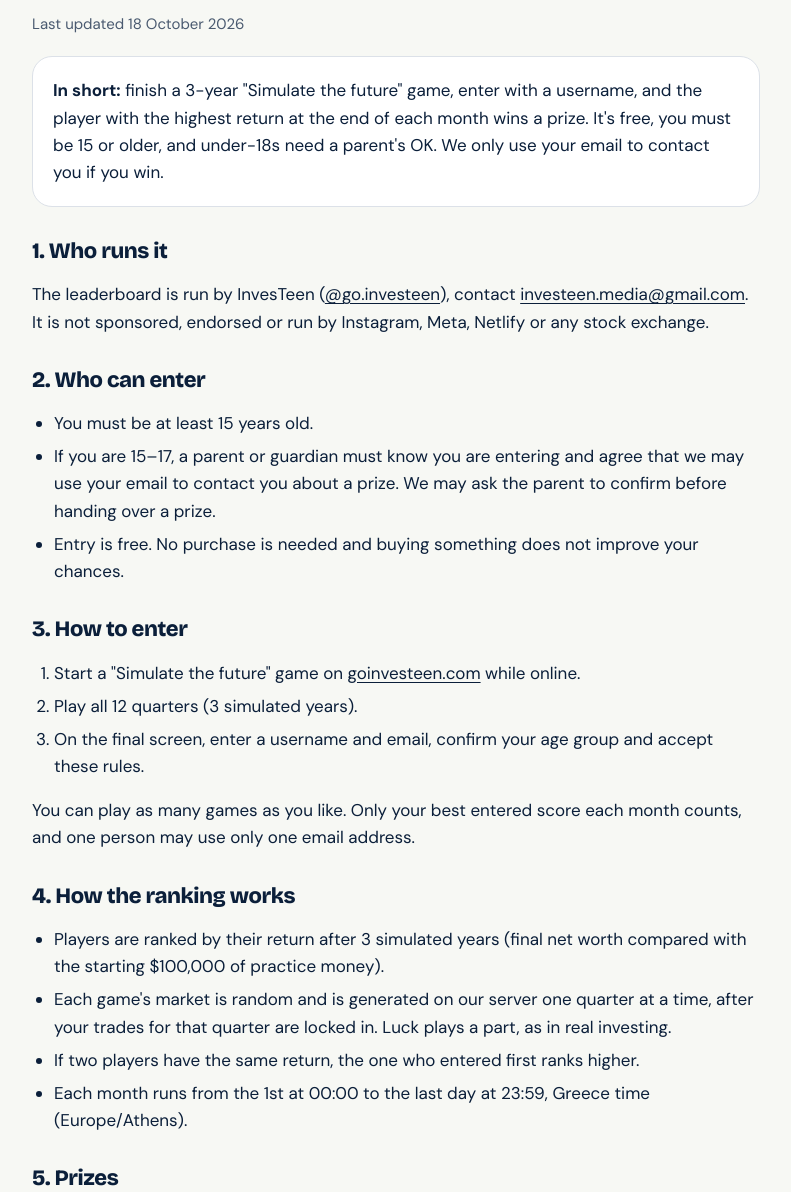
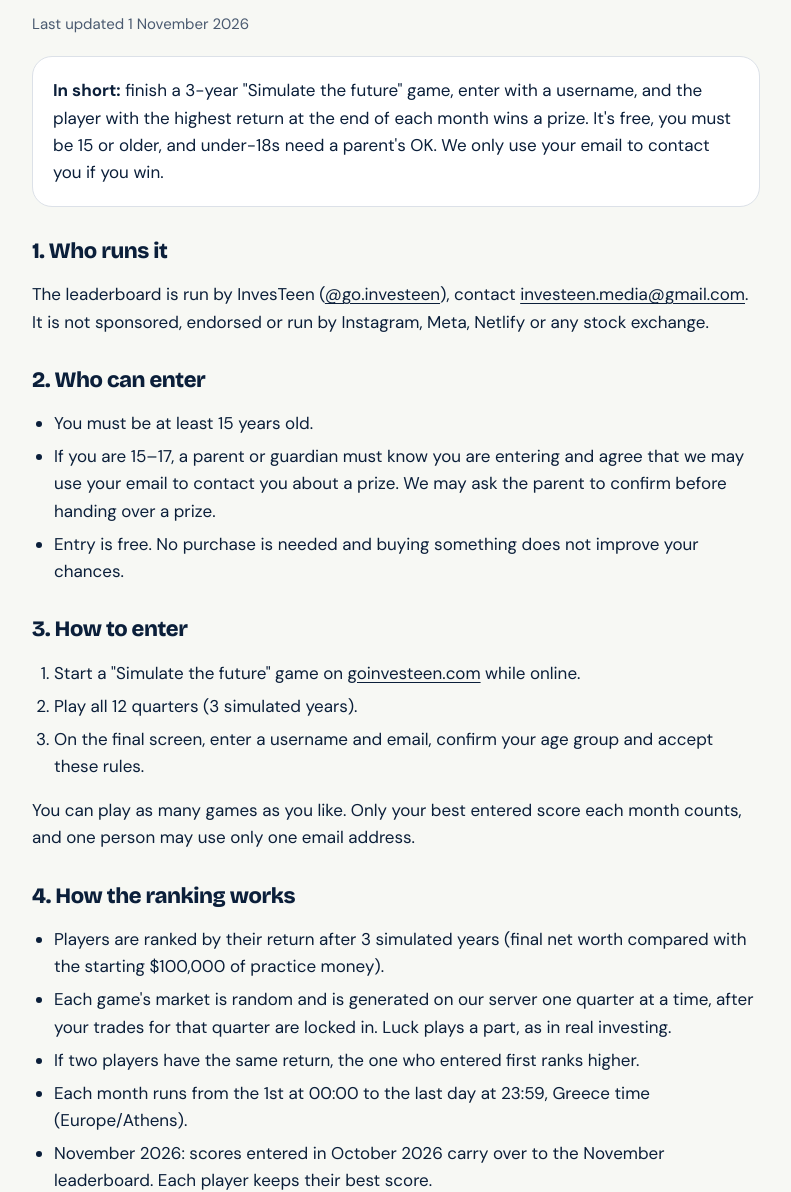
Before and after one commit to AntonisLazarakis/investeen, a website: page rules.html in a window 1280 px wide. Shown: the part 133-1325 px from the top of the page, without its empty margins (244-1035 px from the left). Drawn offline with nearby package versions, Linux system fonts and the light colour scheme.

Commit message:
Rules: October scores carry over to November

```diff
--- a/rules.html
+++ b/rules.html
@@ -29,7 +29,7 @@ li{margin:6px 0}
 <div class="wrap">
   <a href="/">← Back to InvesTeen</a>
   <h1>Monthly leaderboard <span class="hl">rules</span></h1>
-  <p class="muted">Last updated 18 October 2026</p>
+  <p class="muted">Last updated 1 November 2026</p>
 
   <div class="card">
     <b>In short:</b> finish a 3-year "Simulate the future" game, enter with a username, and the player with the highest return at the end of each month wins a prize. It's free, you must be 15 or older, and under-18s need a parent's OK. We only use your email to contact you if you win.
@@ -59,6 +59,7 @@ li{margin:6px 0}
     <li>Each game's market is random and is generated on our server one quarter at a time, after your trades for that quarter are locked in. Luck plays a part, as in real investing.</li>
     <li>If two players have the same return, the one who entered first ranks higher.</li>
     <li>Each month runs from the 1st at 00:00 to the last day at 23:59, Greece time (Europe/Athens).</li>
+    <li>November 2026: scores entered in October 2026 carry over to the November leaderboard. Each player keeps their best score.</li>
   </ul>
 
   <h2>5. Prizes</h2>
```
